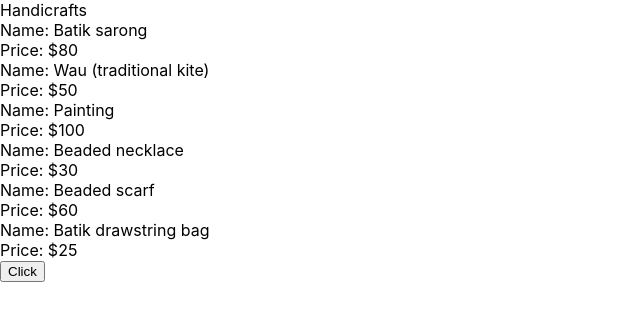
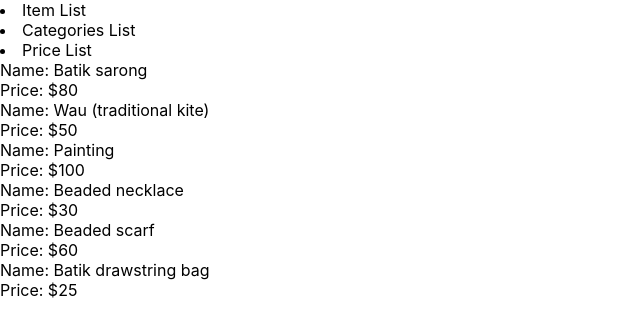
Before and after one commit to yani82/malaysian-creations, a React (Create React App) app: page / in a window 1280 px wide. Shown: the top 334 px of the page, without its empty margins (0-640 px from the left). Built offline with nearby package versions, Linux system fonts and the light colour scheme.

Commit message:
adding navbars

```diff
--- a/src/App.js
+++ b/src/App.js
@@ -1,9 +1,12 @@
 // import logo, { ReactComponent } from "./logo.svg";
 import "./App.css";
 import React from "react";
+import Prices from "./components/Prices";
 // import Product from "./Product";
-import Item from "./components/Item";
+// import Item from "./components/Item";
 import ProductList from "./components/ProductList";
+
+
 
 const inventories = [
   { name: "Batik sarong", price: "$80" },
@@ -26,7 +29,8 @@ class App extends React.Component {
       { name: "Beaded scarf", price: "$60" },
       { name: "Batik drawstring bag", price: "$25" },
     ],
-    category: "Handicrafts",
+    categories: ["Handicrafts", "Textiles", "Jewellery"],
+    view: "inventories",
   };
 
   handleClick = () => {
@@ -39,6 +43,10 @@ class App extends React.Component {
     console.log('form was submitted');
   };
 
+  changeView = (newView) => {
+    this.setState({view: newView})
+  }
+
   render() {
 
     // const inventoryElements = this.state.inventories.map((inventory) => {
@@ -46,9 +54,38 @@ class App extends React.Component {
     // });
     return (
     <div>
-        <Item category={this.state.category} />
+      <nav>
+        <li
+          onClick={() => this.changeView("inventories")}
+          style={{ cursor: "pointer" }}
+          >
+            Item List
+        </li>
+        <li
+          onClick={() => this.changeView("categories")}
+          style={{ cursor: "pointer" }}
+          >
+            Categories List
+        </li>
+        <li
+          onClick={() => this.changeView("prices")}
+          style={{ cursor: "pointer" }}
+          >
+            Price List
+        </li>
+      </nav>
+      {this.state.view === "inventories" && (
         <ProductList inventories={this.state.inventories} />
-        <button onClick={this.handClick}>Click</button>
+      )}
+      {this.state.view === "categories" && (
+        <CategoryList categories={this.state.categories} />
+      )}
+      {this.state.view === "prices" && (
+        <PriceList prices={this.state.prices} />
+      )}
+        {/* <Item category={this.state.category} />
+        <ProductList inventories={this.state.inventories} />
+        <button onClick={this.handClick}>Click</button> */}
         {/* <form onSubmit={this.handleSubmit}>
           <button type='submit'>Submit</button>
         </form> */}
--- /dev/null
+++ b/src/components/Prices.js
@@ -0,0 +1,9 @@
+import React from "react";
+
+export default function Prices() {
+    return (
+        <div>
+            <h1>Name your price</h1>
+        </div>
+    );
+}
```
Also changed, not shown: src/components/CategoryList.js (added, +8 -0 lines).
